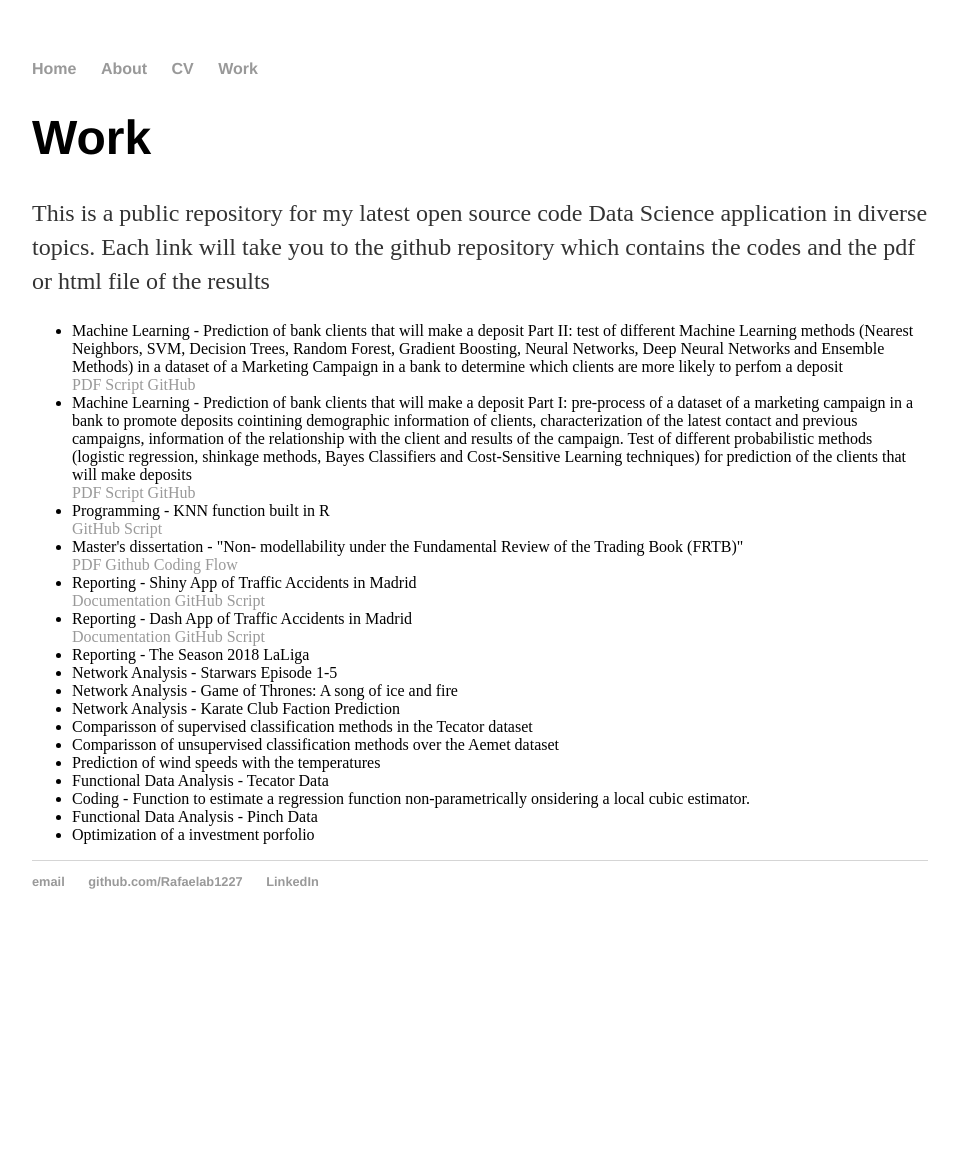
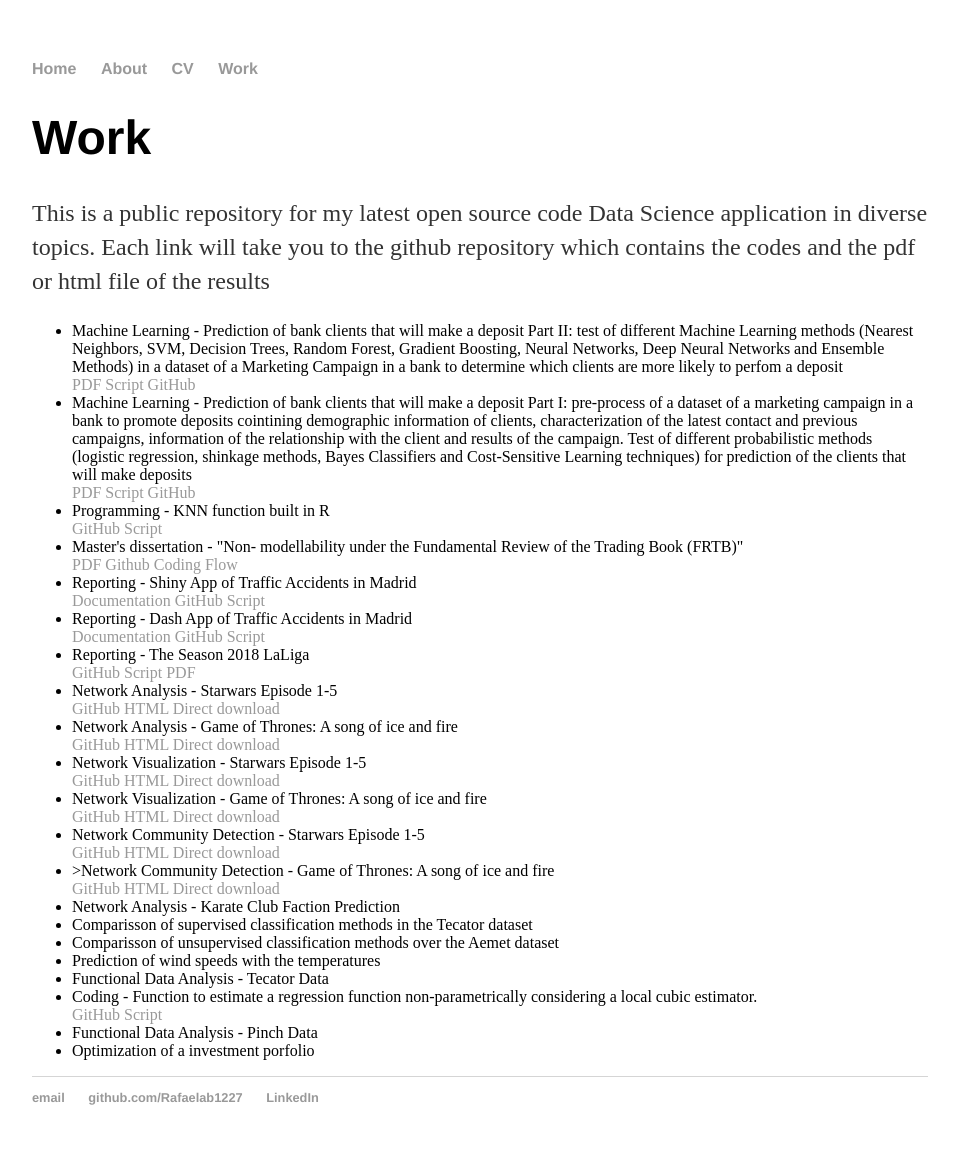
Before and after one commit to Rafaelab1227/Rafaelab1227.github.io, a Jekyll site: the page built from work/index.html, in a window 1280 px wide. Shown: the whole page, without its empty margins (160-1118 px from the left). Built offline with Jekyll 4.4.1, drawn with Linux system fonts in a browser that asks for light colours; before the commit the page ends 949 px from its top, so only the background shows below that.

Commit message:
Update index.html work

```diff
--- a/work/index.html
+++ b/work/index.html
@@ -50,14 +50,51 @@ title: work
 			<a href="https://github.com/Rafaelab1227/Assignment_case_study_py/blob/master/app.py">Script</a>
 
 		<li> Reporting - The Season 2018 LaLiga </li>
+			<a href="https://github.com/Rafaelab1227/LaLiga">GitHub</a>
+			<a href="https://github.com/Rafaelab1227/LaLiga/blob/main/Script.R">Script</a>
+			<a href="https://github.com/Rafaelab1227/LaLiga/blob/main/LaLiga%20results%202018.pdf">PDF</a>
+
+
 		<li>Network Analysis - Starwars Episode 1-5 </li>
+			<a href="https://github.com/Rafaelab1227/Starwars">GitHub</a>
+			<a href="https://github.com/Rafaelab1227/Starwars/blob/main/Starwars-Network-Analylsis.html">HTML</a>
+			<a href="https://github.com/Rafaelab1227/Starwars/archive/main.zip">Direct download</a>
+
 		<li>Network Analysis - Game of Thrones: A song of ice and fire </li>
+			<a href="https://github.com/Rafaelab1227/Game-of-Thrones">GitHub</a>
+			<a href="https://github.com/Rafaelab1227/Game-of-Thrones/blob/main/GOT-network-analysis.html">HTML</a>
+			<a href="https://github.com/Rafaelab1227/Game-of-Thrones/archive/main.zip">Direct download</a>
+
+		<li>Network Visualization - Starwars Episode 1-5 </li>
+			<a href="https://github.com/Rafaelab1227/Starwars">GitHub</a>
+			<a href="https://github.com/Rafaelab1227/Starwars/blob/main/Starwars-Network-Visualization.html">HTML</a>
+			<a href="https://github.com/Rafaelab1227/Starwars/archive/main.zip">Direct download</a>
+
+		<li>Network Visualization - Game of Thrones: A song of ice and fire </li>
+			<a href="https://github.com/Rafaelab1227/Game-of-Thrones">GitHub</a>
+			<a href="https://github.com/Rafaelab1227/Game-of-Thrones/blob/main/GOT-network-visualization.html">HTML</a>
+			<a href="https://github.com/Rafaelab1227/Game-of-Thrones/archive/main.zip">Direct download</a>
+
+		<li>Network Community Detection - Starwars Episode 1-5 </li>
+			<a href="https://github.com/Rafaelab1227/Starwars">GitHub</a>
+			<a href="https://github.com/Rafaelab1227/Starwars/blob/main/Starwars-Community-detection.html">HTML</a>
+			<a href="https://github.com/Rafaelab1227/Starwars/archive/main.zip">Direct download</a>
+
+		<li>>Network Community Detection - Game of Thrones: A song of ice and fire </li>
+			<a href="https://github.com/Rafaelab1227/Game-of-Thrones">GitHub</a>
+			<a href="https://github.com/Rafaelab1227/Game-of-Thrones/blob/main/GOT-Community-Detection.html">HTML</a>
+			<a href="https://github.com/Rafaelab1227/Game-of-Thrones/archive/main.zip">Direct download</a>
+
 		<li>Network Analysis - Karate Club Faction Prediction </li>
 		<li> Comparisson of supervised classification methods in the Tecator dataset </li>
 		<li> Comparisson of unsupervised classification methods over the Aemet dataset </li>
 		<li> Prediction of wind speeds with the temperatures </li>
 		<li> Functional Data Analysis - Tecator Data</li>
-		<li> Coding - Function to estimate a regression function non-parametrically onsidering a local cubic estimator. </li>
+
+		<li> Coding - Function to estimate a regression function non-parametrically considering a local cubic estimator. </li>
+			<a href="https://github.com/Rafaelab1227/Local-cubic-estimator">GitHub</a>
+			<a href="https://github.com/Rafaelab1227/Local-cubic-estimator/blob/main/Script.R">Script</a>
+
 		<li> Functional Data Analysis - Pinch Data</li>
 		<li> Optimization of a investment porfolio </li>
 
```
